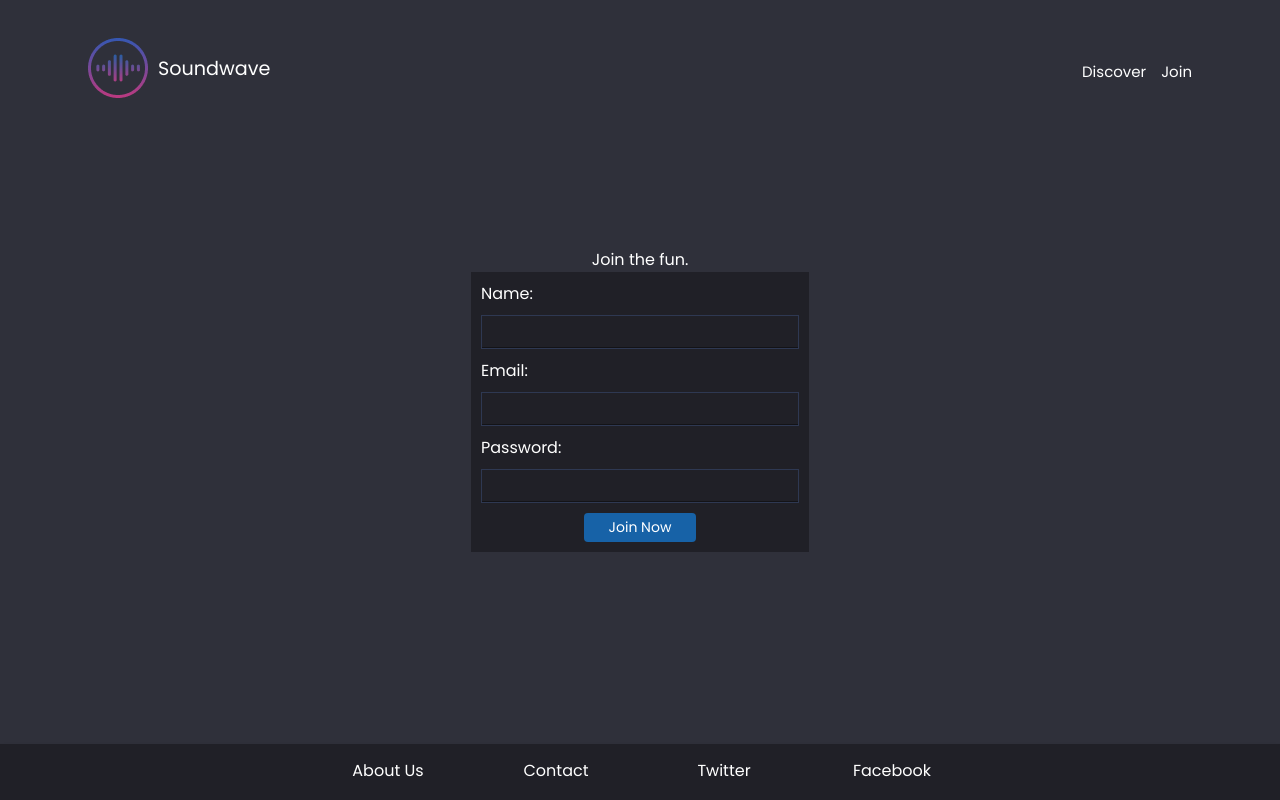
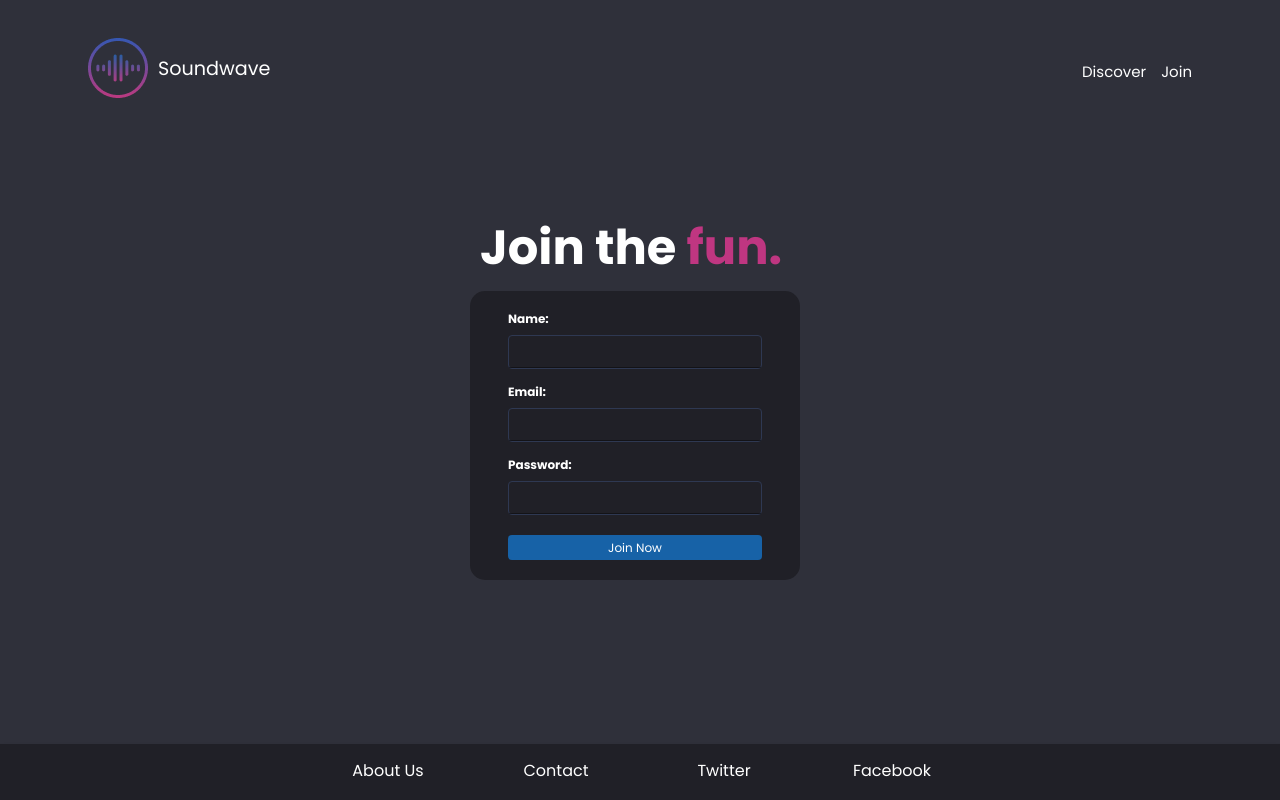
Before and after one commit to raulalhena/soundwave, a React (Vite) app: page /join in a window 1280 px wide. Built offline with nearby package versions, Linux system fonts and the light colour scheme.

Commit message:
join styles done

```diff
--- a/src/components/atoms/JoinInput.tsx
+++ b/src/components/atoms/JoinInput.tsx
@@ -4,5 +4,8 @@ export const JoinInput = styled(Input)(() => ({
     border: '1px solid #2E3852',
     ':hover': {
       border: '1px solid #596da0'
-    }
+    },
+    borderRadius: '4px',
+    padding: '3px 10px 3px 10px',
+    fontSize: '0.75rem'
   }))
--- a/src/components/atoms/JoinInputLabel.tsx
+++ b/src/components/atoms/JoinInputLabel.tsx
@@ -1,5 +1,6 @@
 import { InputLabel, styled } from "@mui/material";
 
 export const JoinInputLabel = styled(InputLabel)(() => ({
-    color: '#fff'
+    color: '#fff',
+    margin: '5px 0 0px 0'
   }))
--- a/src/components/particles/JoinForm.tsx
+++ b/src/components/particles/JoinForm.tsx
@@ -1,11 +1,14 @@
 import { styled } from "@mui/material";
 
 export const JoinForm = styled('form')(() => ({
+    marginLeft: '-10px',
+    width: '110 %',
     display: 'flex',
     flexDirection: 'column',
-    gap: '10px',
+    gap: '5px',
     backgroundColor: '#202027',
     color: '#fff',
-    padding: '10px',
-    textAlign: 'left'
+    padding: '10px 38px',
+    textAlign: 'left',
+    borderRadius: '15px'
   }))
--- a/src/components/templates/SoundWaveTheme.tsx
+++ b/src/components/templates/SoundWaveTheme.tsx
@@ -1,5 +1,7 @@
 import { createTheme } from "@mui/material";
 import '@fontsource/poppins'
+import '@fontsource/poppins/700.css'
+import '@fontsource/poppins/900.css'
 
 export const SoundWaveTheme = createTheme({
     palette: {
@@ -14,7 +16,19 @@ export const SoundWaveTheme = createTheme({
         }
     },
     typography: {
-        fontFamily: ['Poppins']
+        fontFamily: ['Poppins'],
+        joinTitle: {
+            fontWeight: 700,
+            fontSize: '3rem',
+            lineHeight: '3.5rem'
+        },
+        accentText: {
+            color: '#bf3681'
+        },
+        inputLabel: {
+            fontSize: '0.75rem',
+            fontWeight: 700
+        }
     }
 
 })
--- a/src/pages/Join/Join.tsx
+++ b/src/pages/Join/Join.tsx
@@ -1,6 +1,6 @@
 import React from 'react'
 import { Footer } from '../../components/organisms/Footer/Footer'
-import { Box, Container } from '@mui/material'
+import { Box, Container, Typography } from '@mui/material'
 import { JoinButton } from '../../components/atoms/JoinButton'
 import { JoinInput } from '../../components/atoms/JoinInput'
 import { JoinForm } from '../../components/particles/JoinForm'
@@ -10,25 +10,33 @@ export function Join() {
   return (
     <>
       <Container>
-        <Box>
-          Join the <span style={{ color: 'purlple'}}>fun.</span>
+        <Box sx={{ textAlign: 'left', marginBottom: '15px' }}>
+          <Typography variant='joinTitle'>
+            Join the <Typography variant='accentText'>fun.</Typography>
+          </Typography>
         </Box>
         <Box>
           <JoinForm id='signup'>
-            <JoinInputLabel html-for='name'>
-              Name:
+            <JoinInputLabel htmlFor='name'>
+              <Typography variant='inputLabel'>
+                Name:
+              </Typography>
             </JoinInputLabel>
             <JoinInput id='name' />
+            <JoinInputLabel htmlFor='email'>
+              <Typography variant='inputLabel'>
+                Email:
+              </Typography>
+            </JoinInputLabel>
+            <JoinInput id='email' />
             <JoinInputLabel>
-              Email:
-            </JoinInputLabel>
-            <JoinInput />
-            <JoinInputLabel>
-              Password:
+              <Typography variant='inputLabel'>
+                Password:
+              </Typography>
             </JoinInputLabel>
             <JoinInput />
             <Box sx={{ width: '100%', display: 'flex', justifyContent: 'center' }}>
-              <JoinButton sx={{  padding: '2px 25px' }}>
+              <JoinButton sx={{  padding: '2px 25px', width: '100%', margin: '15px 0 10px 0', fontSize: '0.75rem',  }}>
                 Join Now
               </JoinButton>
             </Box>
```
